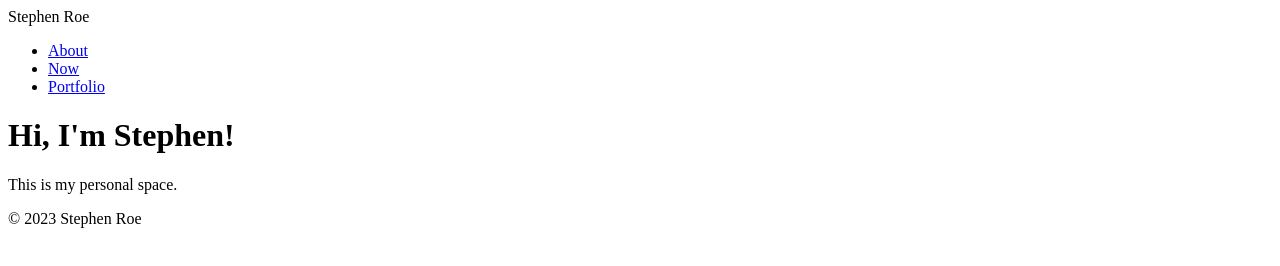
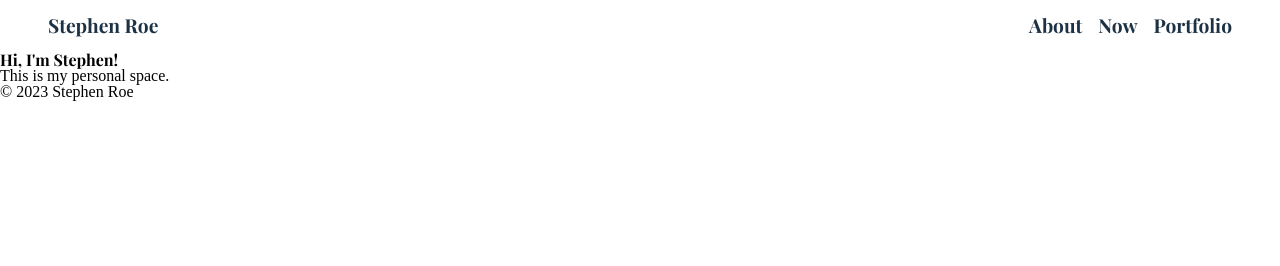
Before and after one commit to stephengroe/personal-site, a plain HTML site: page index.html in a window 1280 px wide. Drawn offline with nearby package versions, Linux system fonts and the light colour scheme; a web font is replaced by a local one.

Commit message:
Style header navigation

```diff
--- a/index.html
+++ b/index.html
@@ -8,10 +8,9 @@
 </head>
 <body>
   <header>
-    <a>Stephen Roe</a>
-
     <nav>
-      <ul>
+      <ul class="header-menu">
+        <li id="nav-name"><a href="#">Stephen Roe</a></li>
         <li><a href="./about.html">About</a></li>
         <li><a href="./now.html">Now</a></li>
         <li><a href="./portfolio.html">Portfolio</a></li>
--- a/style.css
+++ b/style.css
@@ -0,0 +1,106 @@
+/* Font import */
+@import url('https://fonts.googleapis.com/css2?family=Alice&family=Playfair+Display:wght@700&display=swap');
+
+/* Meyer reset */
+
+html, body, div, span, applet, object, iframe,
+h1, h2, h3, h4, h5, h6, p, blockquote, pre,
+a, abbr, acronym, address, big, cite, code,
+del, dfn, em, img, ins, kbd, q, s, samp,
+small, strike, strong, sub, sup, tt, var,
+b, u, i, center,
+dl, dt, dd, ol, ul, li,
+fieldset, form, label, legend,
+table, caption, tbody, tfoot, thead, tr, th, td,
+article, aside, canvas, details, embed,
+figure, figcaption, footer, header, hgroup,
+menu, nav, output, ruby, section, summary,
+time, mark, audio, video {
+	margin: 0;
+	padding: 0;
+	border: 0;
+	font-size: 100%;
+	font: inherit;
+	vertical-align: baseline;
+}
+/* HTML5 display-role reset for older browsers */
+article, aside, details, figcaption, figure,
+footer, header, hgroup, menu, nav, section {
+	display: block;
+}
+body {
+	line-height: 1;
+}
+ol, ul {
+	list-style: none;
+}
+blockquote, q {
+	quotes: none;
+}
+blockquote:before, blockquote:after,
+q:before, q:after {
+	content: '';
+	content: none;
+}
+table {
+	border-collapse: collapse;
+	border-spacing: 0;
+}
+
+/* Variables */
+
+:root {
+  --dark-blue: #1C3144;
+  --light-blue: #3F88C5;
+  --red: #D00000;
+  --yellow: #FFBA08;
+  --gray: #A2AEBB;
+}
+
+body {
+  font-family: "Alice", serif;
+}
+
+h1,
+h2,
+h3,
+h4,
+h5,
+h6 {
+  font-family: "Playfair Display", serif;
+}
+
+/* Header */
+
+ul.header-menu {
+  display: flex;
+  padding: 1rem 3rem;
+  justify-content: flex-end;
+  align-items: center;
+  gap: 1rem;
+}
+
+ul.header-menu a {
+  font-family: "Playfair Display", serif;
+  font-weight: 700;
+  font-size: 1.2rem;
+  color: var(--dark-blue);
+
+  padding-bottom: .25em;
+  text-decoration: none;
+  border: none;
+  transition: border 200ms;
+}
+
+ul.header-menu a:hover {
+  border-bottom: solid 2px var(--light-blue);
+  transition: border 200ms;
+}
+
+li#nav-name {
+  margin-right: auto;
+}
+
+li#nav-name a:hover {
+  border: none;
+}
```
